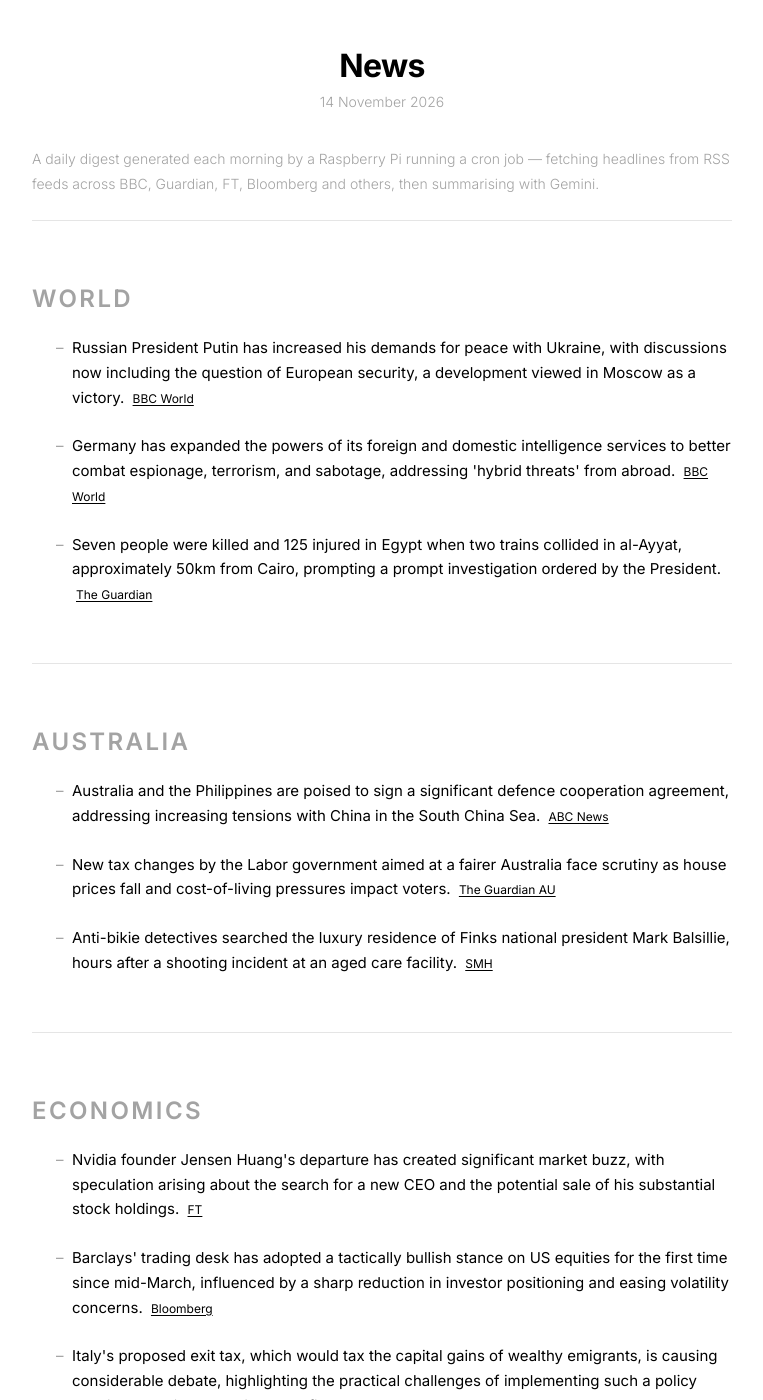
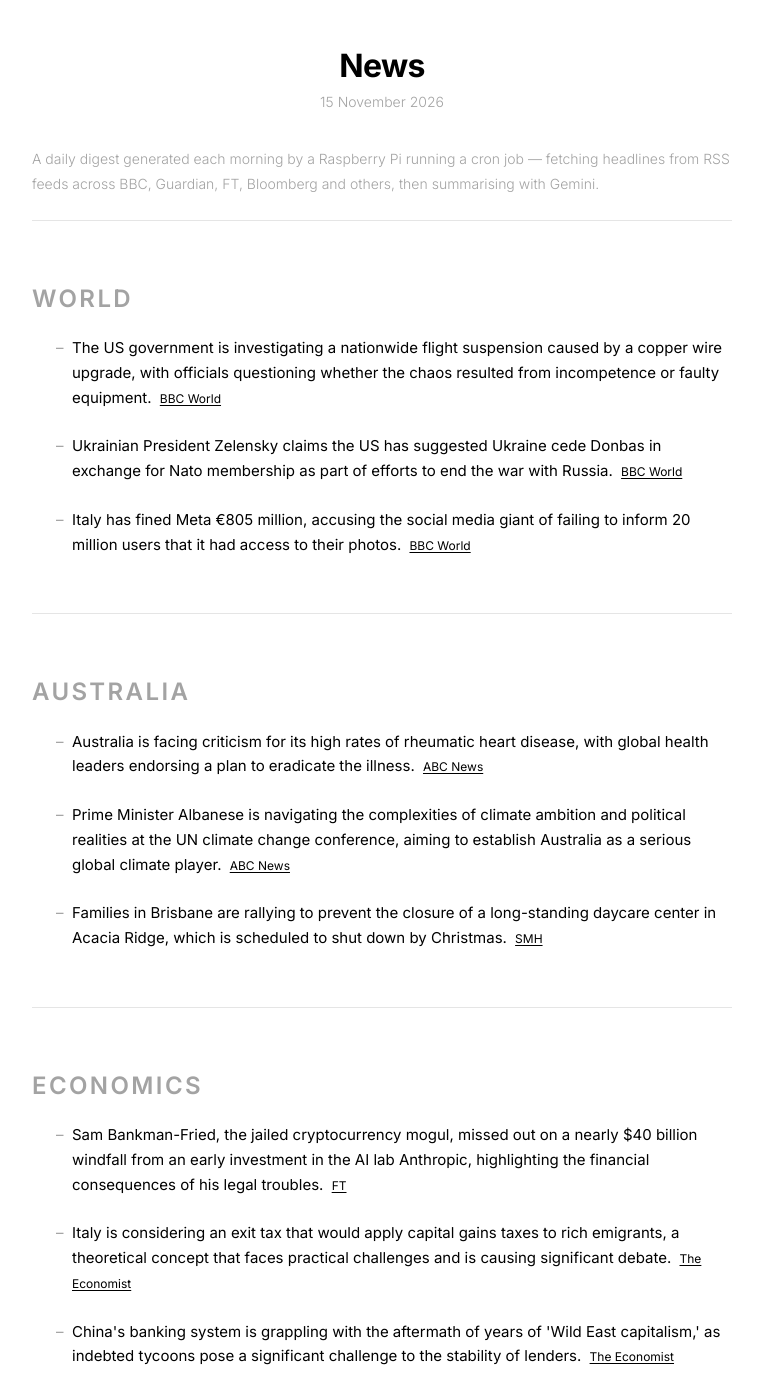
Before and after one commit to s-jac/s-jac.github.io, a Jekyll site: the page built from projects/news.html, in a window 1280 px wide and 1400 px high. Shown: the whole window, without its empty margins (258-1021 px from the left). Built offline with Jekyll 4.4.1, drawn with Linux system fonts in a browser that asks for light colours; some of the changed text lies outside the part shown.

Commit message:
daily news update 15 November 2026

```diff
--- a/_data/news.json
+++ b/_data/news.json
@@ -1,24 +1,24 @@
 {
-  "date": "14 November 2026",
-  "generated_at": "2026-11-13T20:01:07.609234+00:00",
+  "date": "15 November 2026",
+  "generated_at": "2026-11-14T20:00:22.160110+00:00",
   "sections": [
     {
       "heading": "World",
       "bullets": [
         {
-          "text": "Russian President Putin has increased his demands for peace with Ukraine, with discussions now including the question of European security, a development viewed in Moscow as a victory.",
+          "text": "The US government is investigating a nationwide flight suspension caused by a copper wire upgrade, with officials questioning whether the chaos resulted from incompetence or faulty equipment.",
           "source": "BBC World",
           "url": "https://www.bbc.com/news/world"
         },
         {
-          "text": "Germany has expanded the powers of its foreign and domestic intelligence services to better combat espionage, terrorism, and sabotage, addressing 'hybrid threats' from abroad.",
+          "text": "Ukrainian President Zelensky claims the US has suggested Ukraine cede Donbas in exchange for Nato membership as part of efforts to end the war with Russia.",
           "source": "BBC World",
           "url": "https://www.bbc.com/news/world"
         },
         {
-          "text": "Seven people were killed and 125 injured in Egypt when two trains collided in al-Ayyat, approximately 50km from Cairo, prompting a prompt investigation ordered by the President.",
-          "source": "The Guardian",
-          "url": "https://www.theguardian.com"
+          "text": "Italy has fined Meta €805 million, accusing the social media giant of failing to inform 20 million users that it had access to their photos.",
+          "source": "BBC World",
+          "url": "https://www.bbc.com/news/world"
         }
       ]
     },
@@ -26,17 +26,17 @@
       "heading": "Australia",
       "bullets": [
         {
-          "text": "Australia and the Philippines are poised to sign a significant defence cooperation agreement, addressing increasing tensions with China in the South China Sea.",
+          "text": "Australia is facing criticism for its high rates of rheumatic heart disease, with global health leaders endorsing a plan to eradicate the illness.",
           "source": "ABC News",
           "url": "https://www.abc.net.au/news"
         },
         {
-          "text": "New tax changes by the Labor government aimed at a fairer Australia face scrutiny as house prices fall and cost-of-living pressures impact voters.",
-          "source": "The Guardian AU",
-          "url": "https://www.theguardian.com/au"
+          "text": "Prime Minister Albanese is navigating the complexities of climate ambition and political realities at the UN climate change conference, aiming to establish Australia as a serious global climate player.",
+          "source": "ABC News",
+          "url": "https://www.abc.net.au/news"
         },
         {
-          "text": "Anti-bikie detectives searched the luxury residence of Finks national president Mark Balsillie, hours after a shooting incident at an aged care facility.",
+          "text": "Families in Brisbane are rallying to prevent the closure of a long-standing daycare center in Acacia Ridge, which is scheduled to shut down by Christmas.",
           "source": "SMH",
           "url": "https://www.smh.com.au"
         }
@@ -46,17 +46,17 @@
       "heading": "Economics",
       "bullets": [
         {
-          "text": "Nvidia founder Jensen Huang's departure has created significant market buzz, with speculation arising about the search for a new CEO and the potential sale of his substantial stock holdings.",
+          "text": "Sam Bankman-Fried, the jailed cryptocurrency mogul, missed out on a nearly $40 billion windfall from an early investment in the AI lab Anthropic, highlighting the financial consequences of his legal troubles.",
           "source": "FT",
           "url": "https://www.ft.com"
         },
         {
-          "text": "Barclays' trading desk has adopted a tactically bullish stance on US equities for the first time since mid-March, influenced by a sharp reduction in investor positioning and easing volatility concerns.",
-          "source": "Bloomberg",
-          "url": "https://www.bloomberg.com/markets"
+          "text": "Italy is considering an exit tax that would apply capital gains taxes to rich emigrants, a theoretical concept that faces practical challenges and is causing significant debate.",
+          "source": "The Economist",
+          "url": "https://www.economist.com/finance-and-economics"
         },
         {
-          "text": "Italy's proposed exit tax, which would tax the capital gains of wealthy emigrants, is causing considerable debate, highlighting the practical challenges of implementing such a policy despite potential theoretical benefits.",
+          "text": "China's banking system is grappling with the aftermath of years of 'Wild East capitalism,' as indebted tycoons pose a significant challenge to the stability of lenders.",
           "source": "The Economist",
           "url": "https://www.economist.com/finance-and-economics"
         }
```
